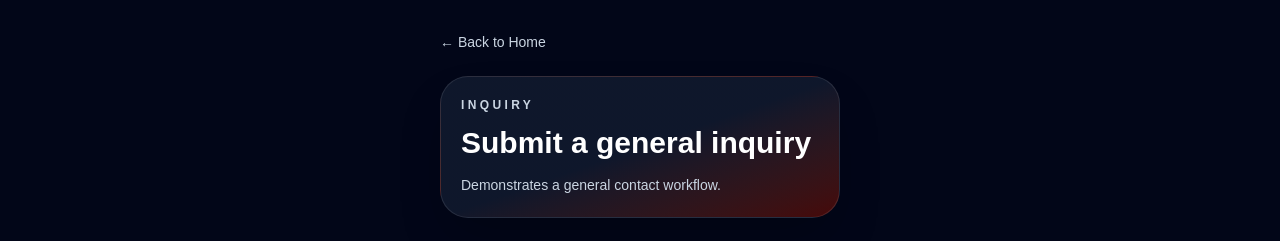
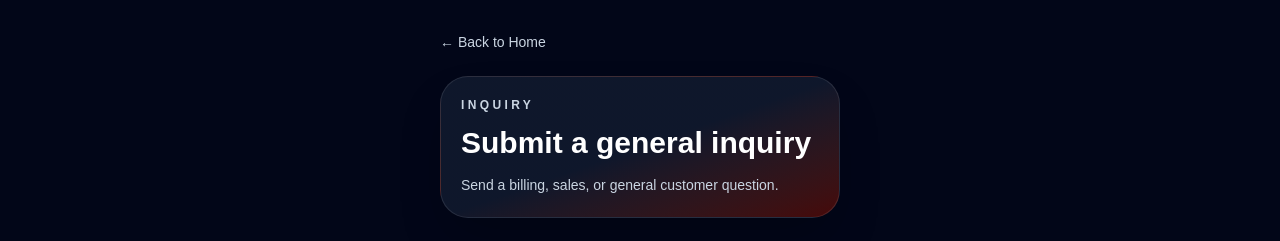
Before and after one commit to ZXR0-boop/client-service-portal-demo, a Next.js app: page /general-inquiry in a window 1280 px wide. Shown: the top 241 px of the page. Built offline with nearby package versions, Linux system fonts and the light colour scheme.

Commit message:
Refine general inquiry page copy

```diff
--- a/app/general-inquiry/page.js
+++ b/app/general-inquiry/page.js
@@ -26,7 +26,7 @@ export default function GeneralInquiryPage() {
   }
 
   return (
-    <FormPageShell badge="Inquiry" title="Submit a general inquiry" description="Demonstrates a general contact workflow." activeNav="inquiry">
+    <FormPageShell badge="Inquiry" title="Submit a general inquiry" description="Send a billing, sales, or general customer question." activeNav="inquiry">
       <FormCard><form onSubmit={submit} className="grid gap-4">
         <TextField label="Company" value={form.company} onChange={(v) => set("company", v)} placeholder="Example Company" disabled={loading} />
         <TextField label="Contact" value={form.contact} onChange={(v) => set("contact", v)} placeholder="Jane Smith" disabled={loading} />
```
